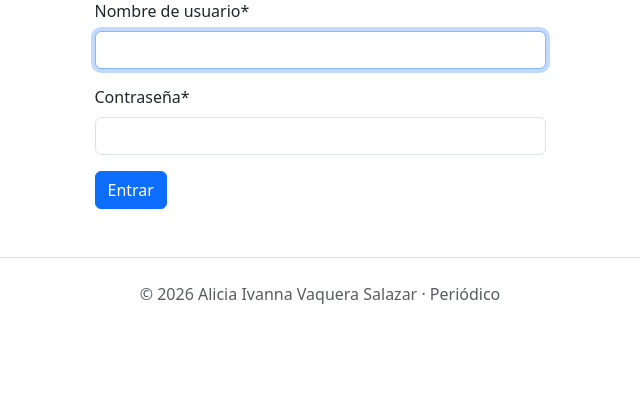
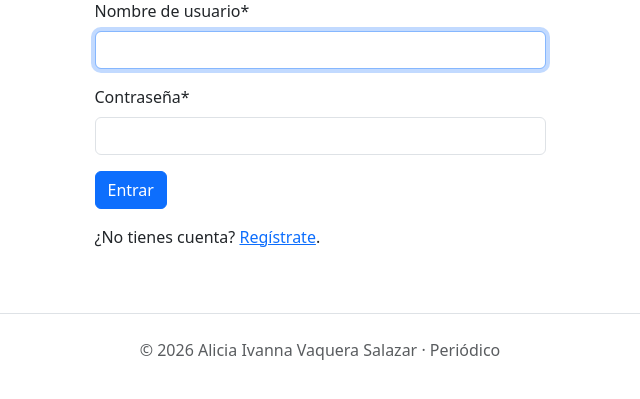
Before and after one commit to ivaawiitaa/periodico, a Django app: page /cuentas/login/ in a window 1280 px wide. Shown: the part 131-530 px from the top of the page, without its empty margins (320-960 px from the left). Run offline with Django 5.2, Linux system fonts and the light colour scheme; parts of the project's set-up code (start-up, migrations or seed data) failed here and were passed over; some libraries are stand-ins or nearby versions.

Commit message:
Reto 2.15: agregar enlace de registro debajo de iniciar sesión

```diff
--- a/templates/registration/login.html
+++ b/templates/registration/login.html
@@ -12,6 +12,7 @@
         {{ form|crispy }}
         <button type="submit" class="btn btn-primary">Entrar</button>
       </form>
+      <p class="mt-3">¿No tienes cuenta? <a href="{% url 'registro' %}">Regístrate</a>.</p>
     </div>
   </div>
 {% endblock contenido %}
```
